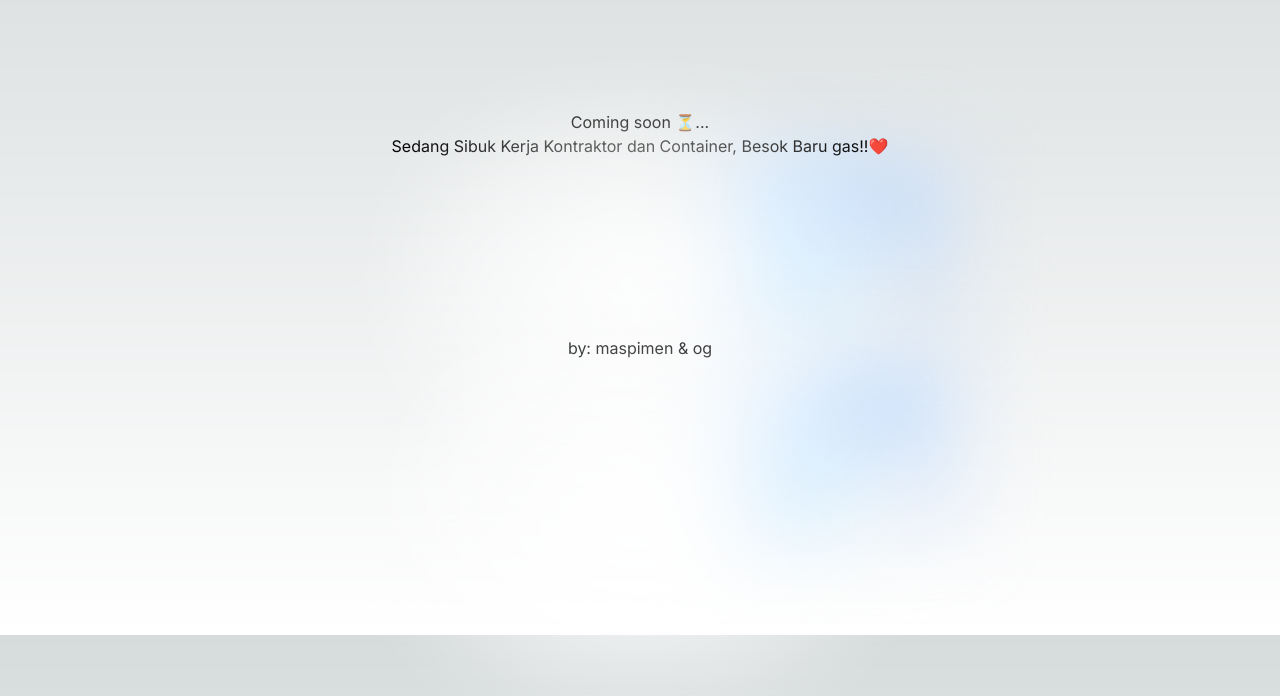
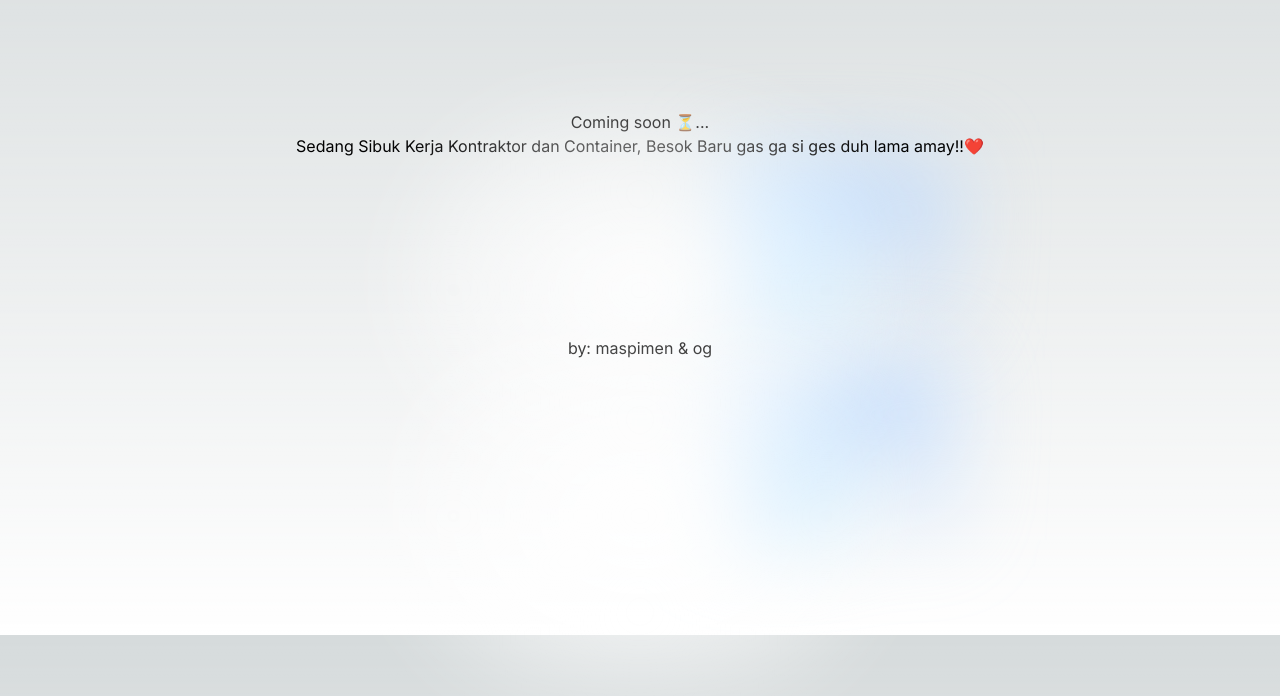
Before and after one commit to technivine/technivine.com, a Next.js app: page / in a window 1280 px wide. Shown: the part 165-861 px from the top of the page. Built offline with nearby package versions, Linux system fonts and the light colour scheme.

Commit message:
update 3

```diff
--- a/src/app/page.tsx
+++ b/src/app/page.tsx
@@ -28,7 +28,7 @@ export default function Home() {
 
       <div className="relative text-center before:absolute before:h-[300px] before:w-[480px] before:-translate-x-1/2 before:rounded-full before:bg-gradient-radial before:from-white before:to-transparent before:blur-2xl before:content-[''] after:absolute after:-z-20 after:h-[180px] after:w-[240px] after:translate-x-1/3 after:bg-gradient-conic after:from-sky-200 after:via-blue-200 after:blur-2xl after:content-[''] before:dark:bg-gradient-to-br before:dark:from-transparent before:dark:to-blue-700 before:dark:opacity-10 after:dark:from-sky-900 after:dark:via-[#0141ff] after:dark:opacity-40 before:lg:h-[360px]">
         <p>Coming soon ⏳...</p>
-        <p>Sedang Sibuk Kerja Kontraktor dan Container, Besok Baru gas!!❤️</p>
+        <p>Sedang Sibuk Kerja Kontraktor dan Container, Besok Baru gas ga si ges duh lama amay!!❤️</p>
       </div>
       <div className="relative text-center before:absolute before:h-[500px] before:w-[480px] before:-translate-x-1/2 before:rounded-full before:bg-gradient-radial before:from-white before:to-transparent before:blur-2xl before:content-[''] after:absolute after:-z-20 after:h-[180px] after:w-[240px] after:translate-x-1/3 after:bg-gradient-conic after:from-sky-200 after:via-blue-200 after:blur-2xl after:content-[''] before:dark:bg-gradient-to-br before:dark:from-transparent before:dark:to-blue-700 before:dark:opacity-10 after:dark:from-sky-900 after:dark:via-[#0141ff] after:dark:opacity-40 before:lg:h-[360px]">
         <p>by: maspimen &amp; og</p>
```
